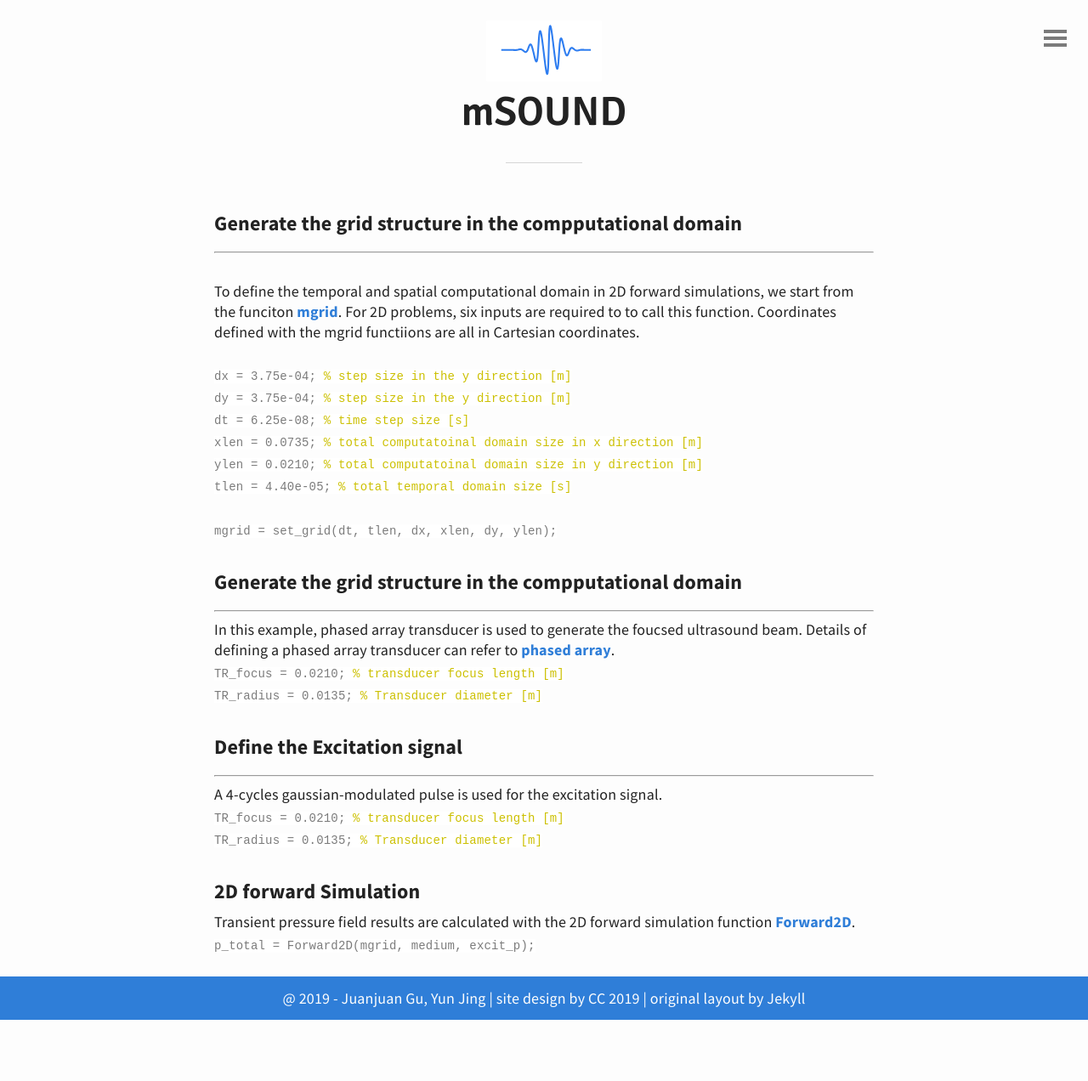
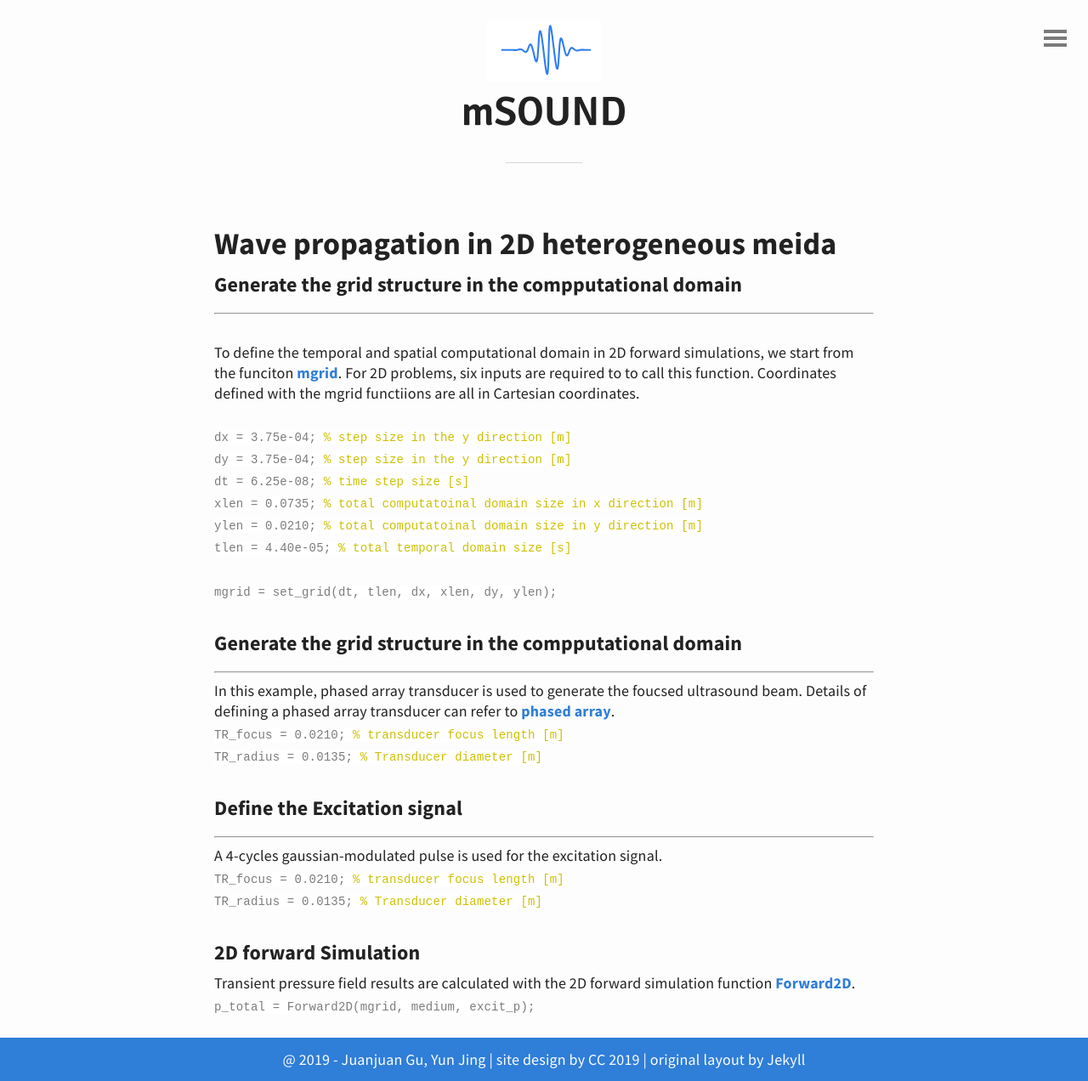
Before and after one commit to m-SOUND/mSOUND, a Jekyll site: the page built from _posts/2019-02-18-Wave_propagation_in_2D_heterogeneous_media.html, in a window 1280 px wide. Shown: the whole page at 85% size. Built offline with Jekyll 4.4.1, drawn with Linux system fonts in a browser that asks for light colours; before the commit the page ends 1200 px from its top, so only the background shows below that.

Commit message:
Update 2019-02-18-Wave_propagation_in_2D_heterogeneous_media.html

```diff
--- a/_posts/2019-02-18-Wave_propagation_in_2D_heterogeneous_media.html
+++ b/_posts/2019-02-18-Wave_propagation_in_2D_heterogeneous_media.html
@@ -1,5 +1,5 @@
 ---
-layout: default
+title: Wave propagation in 2D heterogeneous meida
 ---
 <!---define the structure grid--->
 <h6>Generate the grid structure in the compputational domain</h6>
```
